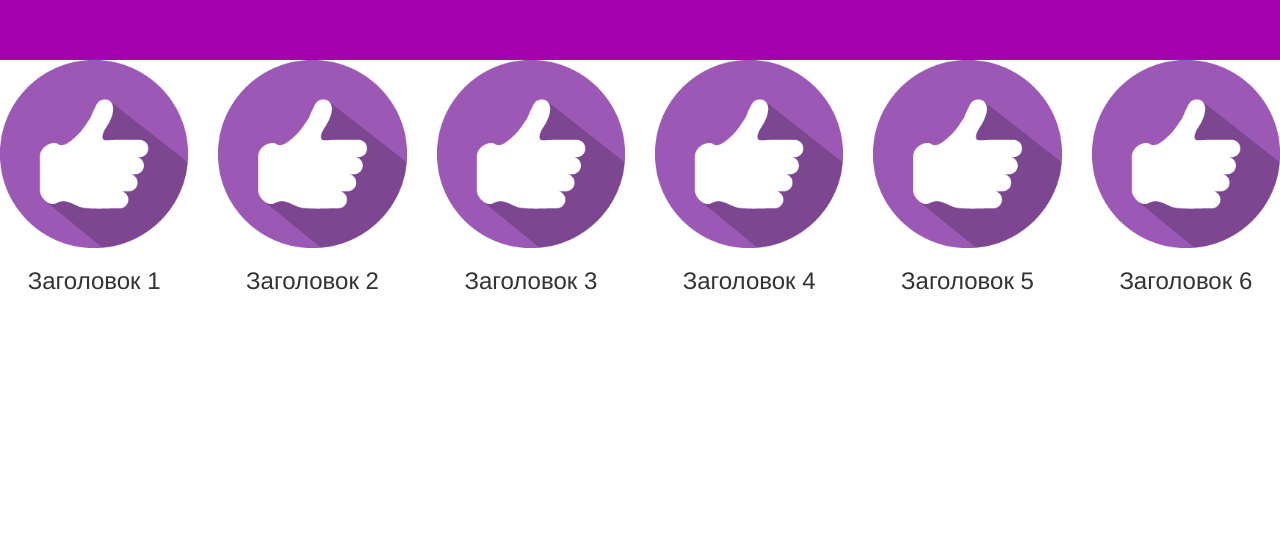
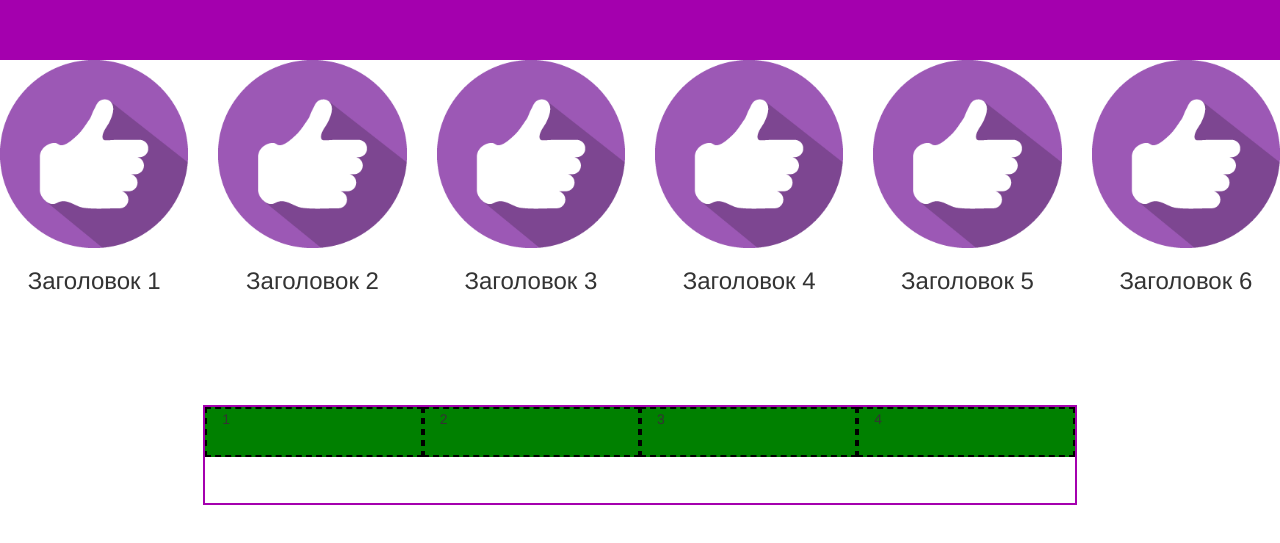
Before and after one commit to mishavakulyuk/mishavakulyuk.github.io, a plain HTML site: page index.html in a window 1280 px wide. Shown: the part 740-1283 px from the top of the page. Before the commit the page ends 1045 px from the top, so only its background shows below. Drawn offline with nearby package versions, Linux system fonts and the light colour scheme.

Commit message:
изменил css

```diff
--- a/css/style.css
+++ b/css/style.css
@@ -8,3 +8,17 @@ h1{
 	margin-top: 25%;
 	text-transform: uppercase;
 }
+section#example{
+	height: 100vh;
+	padding-top: 100px;
+}
+.box{
+	height: 100px;
+	border:2px solid #a400ae;
+}
+.box_in{
+	height: 50px;
+	background-color: green ;
+	border:2px dashed #000;
+
+}
--- a/index.html
+++ b/index.html
@@ -30,8 +30,29 @@
      </section>
 
 
+    </section>
 
-
+  <section id="example">
+    <div class="conteiner">
+      <div class="row">
+        <div class="box col-lg-8 col-lg-offset-2">
+          <div class="row">
+            <div class="box_in col-lg-3 col-xs-3">
+              <p>1</p>
+            </div>
+            <div class="box_in col-lg-3 col-xs-3">
+               <p>2</p>
+            </div>
+            <div class="box_in col-lg-3 col-xs-3">
+              <p>3</p>
+            </div>
+            <div class="box_in col-lg-3 col-xs-3">
+            <p>4</p>
+          </div>
+        </div>
+</div>
+    </div>
+  </section>
 
 
 
```
Also changed, not shown: img/tCQu7K4xEUA.jpg (added).
